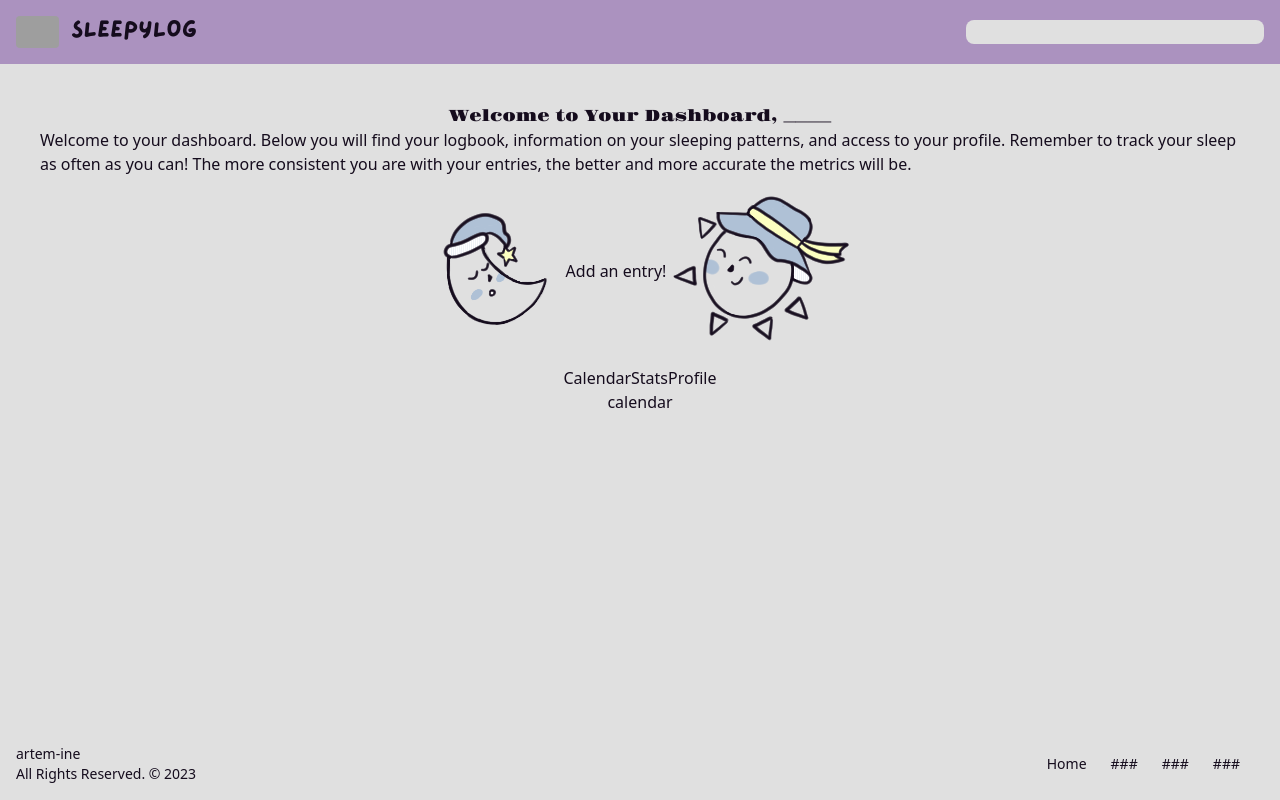
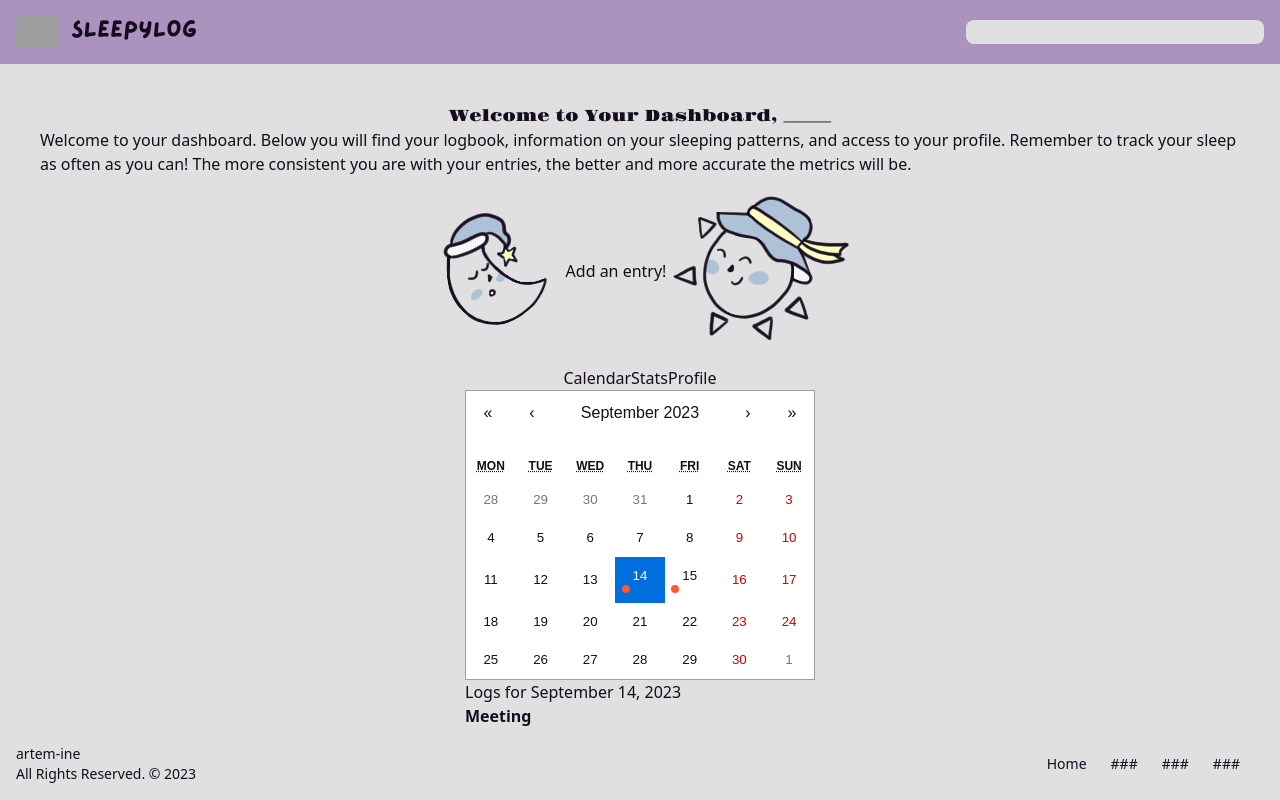
Before and after one commit to artem-ine/sleepylog, a React (Vite) app in the folder frontend/: page / in a window 1280 px wide. Built offline with nearby package versions, Linux system fonts and the light colour scheme; grey boxes are pictures that could not be loaded.

Commit message:
calendar view

```diff
--- a/frontend/src/components/Dashboard/Calendar.jsx
+++ b/frontend/src/components/Dashboard/Calendar.jsx
@@ -1,9 +1,81 @@
-function Calendar() {
+import React, { useState } from "react";
+import Calendar from "react-calendar";
+import "react-calendar/dist/Calendar.css";
+import moment from "moment";
+
+function CalendarView() {
+  const [selectedDate, setSelectedDate] = useState(new Date());
+  const [loggedItems, setLoggedItems] = useState([
+    // Dummy logged items for demonstration
+    {
+      id: 1,
+      title: "Meeting",
+      date: moment().format("YYYY-MM-DD"), // Store the date in a consistent format
+      description: "Meeting with the team",
+    },
+    {
+      id: 2,
+      title: "Task 1",
+      date: moment().add(1, "day").format("YYYY-MM-DD"),
+      description: "Complete task 1",
+    },
+    {
+      id: 3,
+      title: "Task 2",
+      date: moment().add(1, "day").format("YYYY-MM-DD"),
+      description: "Complete task 2",
+    },
+  ]);
+
+  // Handle calendar date change
+  const handleDateChange = (date) => {
+    setSelectedDate(date);
+  };
+
+  // display items
+  const tileContent = ({ date, view }) => {
+    if (view === "month") {
+      // Filter logged items for the current date
+      const itemsForDate = loggedItems.filter(
+        (item) => item.date === moment(date).format("YYYY-MM-DD")
+      );
+
+      // If there are items for the date, return a dot or custom content
+      if (itemsForDate.length > 0) {
+        return <div className="calendar-dot" />;
+      }
+    }
+
+    return null;
+  };
+
+  // Filter logged items for the selected date
+  const filteredItems = loggedItems.filter(
+    (item) => item.date === moment(selectedDate).format("YYYY-MM-DD")
+  );
+
   return (
-    <div>
-      <h1>calendar</h1>
+    <div className="calendar-view-container">
+      <div className="calendar-container">
+        <Calendar
+          onChange={handleDateChange}
+          value={selectedDate}
+          tileContent={tileContent}
+        />
+      </div>
+      <div className="logged-items-container">
+        <h2>Logs for {moment(selectedDate).format("LL")}</h2>
+        <ul>
+          {filteredItems.map((item) => (
+            <li key={item.id}>
+              <strong>{item.title}</strong>
+              <p>{item.description}</p>
+            </li>
+          ))}
+        </ul>
+      </div>
     </div>
   );
 }
 
-export default Calendar;
+export default CalendarView;
--- a/frontend/src/components/Dashboard/index.jsx
+++ b/frontend/src/components/Dashboard/index.jsx
@@ -1,5 +1,5 @@
 import React, { useState } from "react";
-import Calendar from "./Calendar";
+import CalendarView from "./Calendar";
 import Stats from "./Stats";
 import Profile from "./Profile";
 import snork from "../../assets/images/snork.png";
@@ -55,7 +55,7 @@ function Dashboard() {
         </button>
       </div>
 
-      {selectedTab === "calendar" && <Calendar />}
+      {selectedTab === "calendar" && <CalendarView />}
       {selectedTab === "stats" && <Stats />}
       {selectedTab === "profile" && <Profile />}
     </div>
--- a/frontend/src/index.css
+++ b/frontend/src/index.css
@@ -1,6 +1,7 @@
 @tailwind base;
 @tailwind components;
 @tailwind utilities;
+
 
 @layer base {
   @font-face {
@@ -20,3 +21,10 @@
 main{
   min-height: 100vh;
 }
+
+.calendar-dot {
+  width: 8px;
+  height: 8px;
+  background-color: #ff5733;
+  border-radius: 50%;
+}
--- a/package.json
+++ b/package.json
@@ -1,8 +1,12 @@
 {
   "name": "heroku-test",
   "version": "1.0.0",
-    "scripts": {
+  "scripts": {
     "heroku-prebuild": "cd frontend && npm install && npm run build",
     "start": "cd frontend && npm run dev"
+  },
+  "dependencies": {
+    "moment": "^2.29.4",
+    "react-big-calendar": "^1.8.2"
   }
 }
```
Also changed, not shown: frontend/package.json (+5 -4 lines), 2 other files (tests, documents, lock files or other folders).
